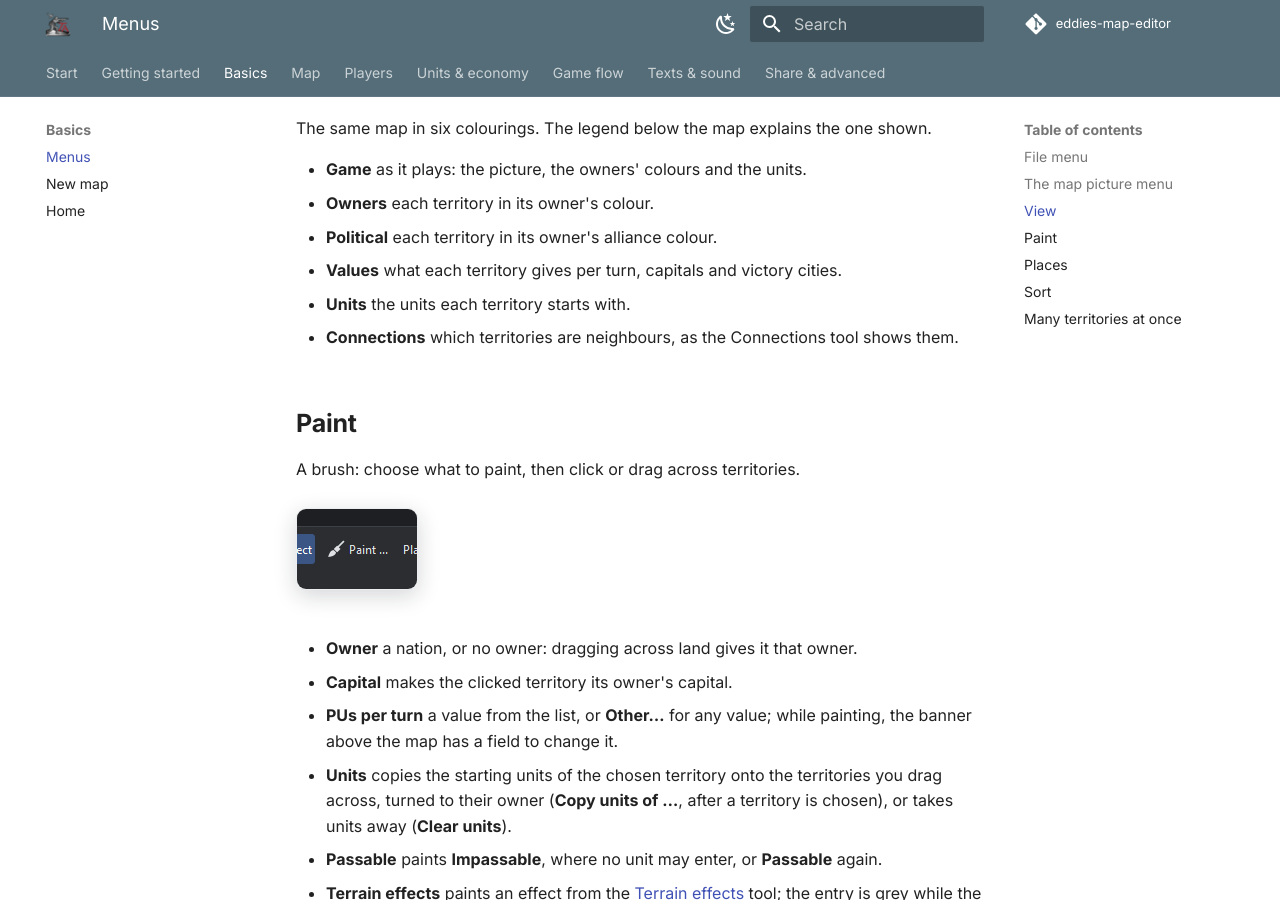
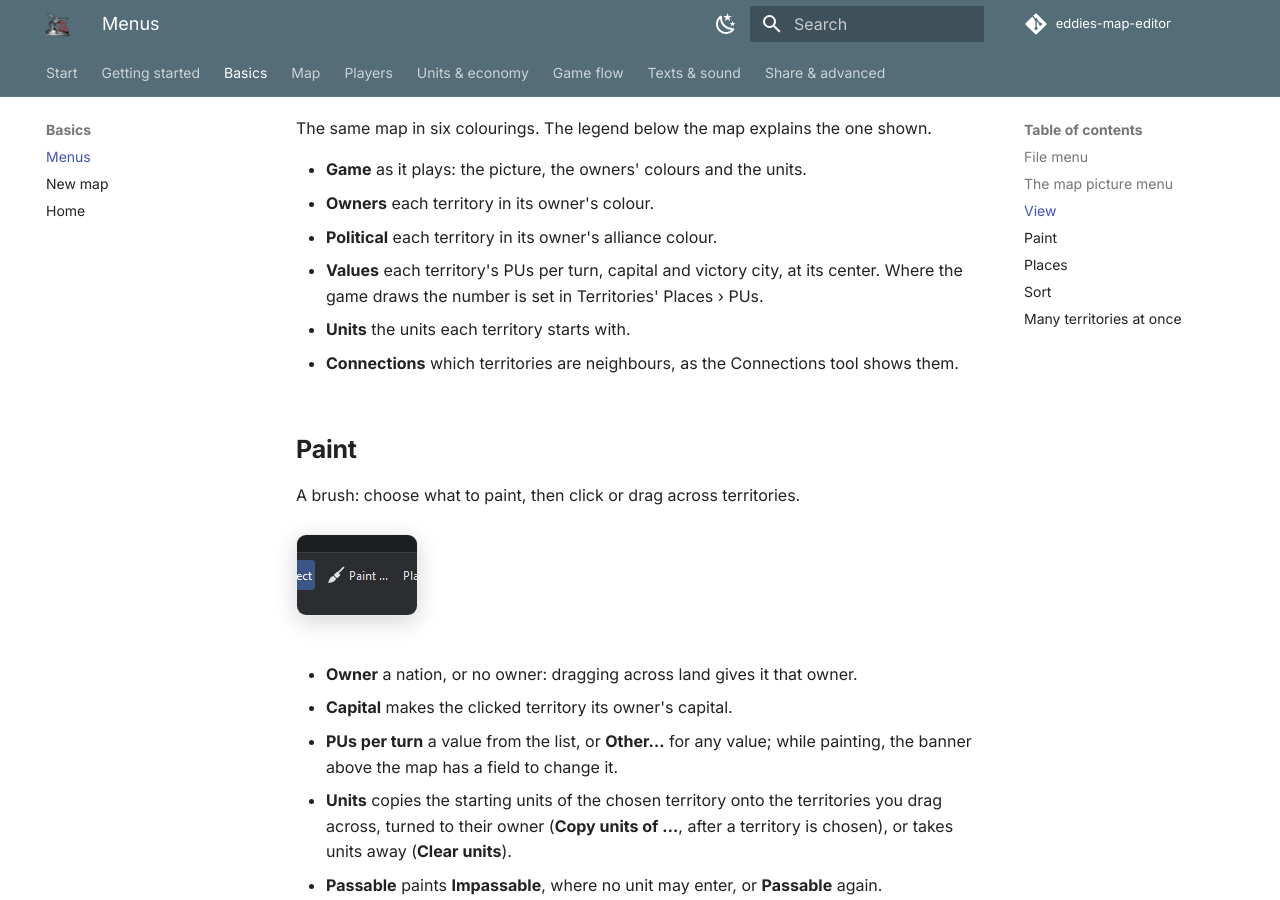
Before and after one commit to xXEddieXxx/eddies-map-editor, an MkDocs documentation site: the page built from docs/guide/menus.md, in a window 1280 px wide and 900 px high, scrolled down 2230 px. Built offline with MkDocs 1.6.1 and Material for MkDocs 9.7.7, drawn with Linux system fonts in a browser that asks for light colours; comment, search, counter and statistics services are not loaded.

Commit message:
The Values view and Places › PUs say how they differ: at the territory's center, or where the game draws the number (#35)

```diff
--- a/docs/guide/menus.md
+++ b/docs/guide/menus.md
@@ -67,7 +67,8 @@ The same map in six colourings. The legend below the map explains the one shown.
 - **Game** as it plays: the picture, the owners' colours and the units.
 - **Owners** each territory in its owner's colour.
 - **Political** each territory in its owner's alliance colour.
-- **Values** what each territory gives per turn, capitals and victory cities.
+- **Values** each territory's PUs per turn, capital and victory city, at its center. Where the
+  game draws the number is set in Territories' Places › PUs.
 - **Units** the units each territory starts with.
 - **Connections** which territories are neighbours, as the Connections tool shows them.
 
```
Also changed, not shown: CHANGELOG.md (+5 -2 lines), 3 other files.
